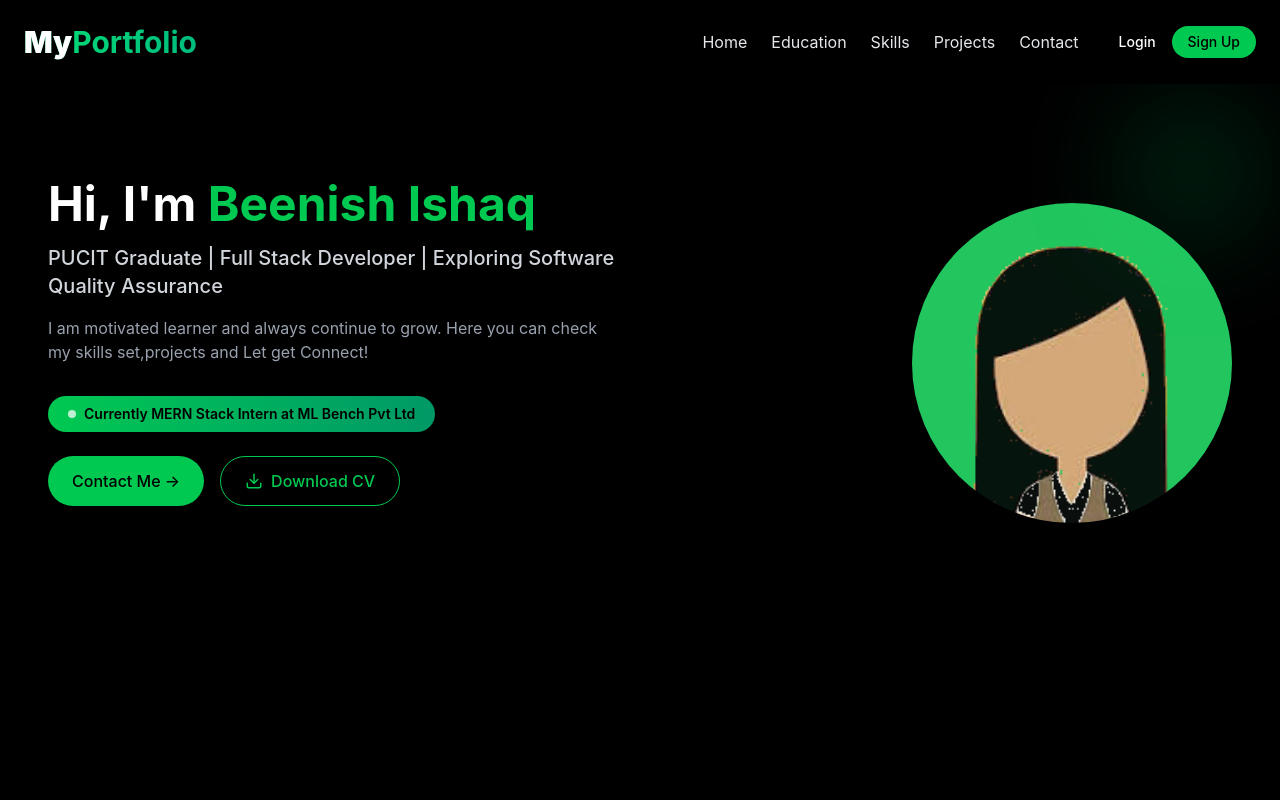
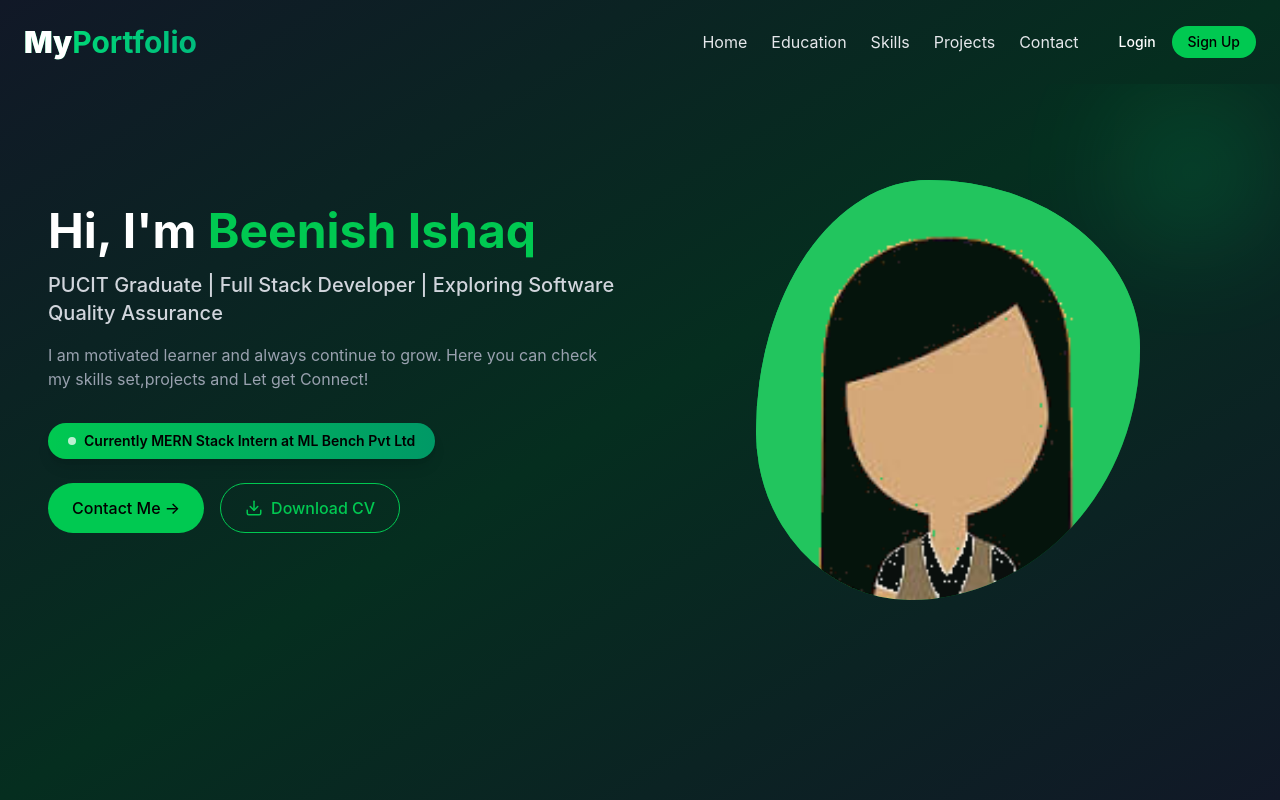
Before and after one commit to beenishishaq2026-iss/Task3-MLBench-MyPortfolio, a React (Vite) app: page / in a window 1280 px wide. Built offline with nearby package versions, Linux system fonts and the light colour scheme.

Commit message:
Update hero section colors

```diff
--- a/src/App.jsx
+++ b/src/App.jsx
@@ -3,7 +3,7 @@ import Hero from "./components/Hero";
 
 function App() {
   return (
-    <div className="bg-black min-h-screen">
+    <div className="min-h-screen">
       <Navbar />
       <Hero />
     </div>
--- a/src/components/Hero.jsx
+++ b/src/components/Hero.jsx
@@ -59,24 +59,43 @@ function Hero() {
 
       </div>
 
+<div className="flex-1 flex justify-center">
 
-      <div className="flex justify-center">
-<div className="flex justify-center">
-
-  <div className="
-      w-80
-      h-80
-      bg-green-500
-      rounded-full
+  <div className="relative
+      w-72 h-80
+      md:w-96 md:h-[420px]
+      bg-gradient-to-br
+      from-green-400
+      via-green-600
+      to-green-800
+      rounded-[45%_55%_60%_40%/60%_40%_60%_40%]
       overflow-hidden">
 
-      <img
-       src={Profile}
-       className="w-full h-full object-cover"
-/>
+    <div
+      className="
+      absolute
+      -top-10
+      -right-10
+      w-40
+      h-40
+      bg-green-300
+      rounded-full
+      blur-2xl
+      opacity-30">
+    </div>
+
+
+    <img
+      src={Profile}
+      alt="Profile"
+      className="
+      relative
+      w-full
+      h-full
+      object-cover"
+    />
+
   </div>
-
-</div>
 
 </div>
 
```
